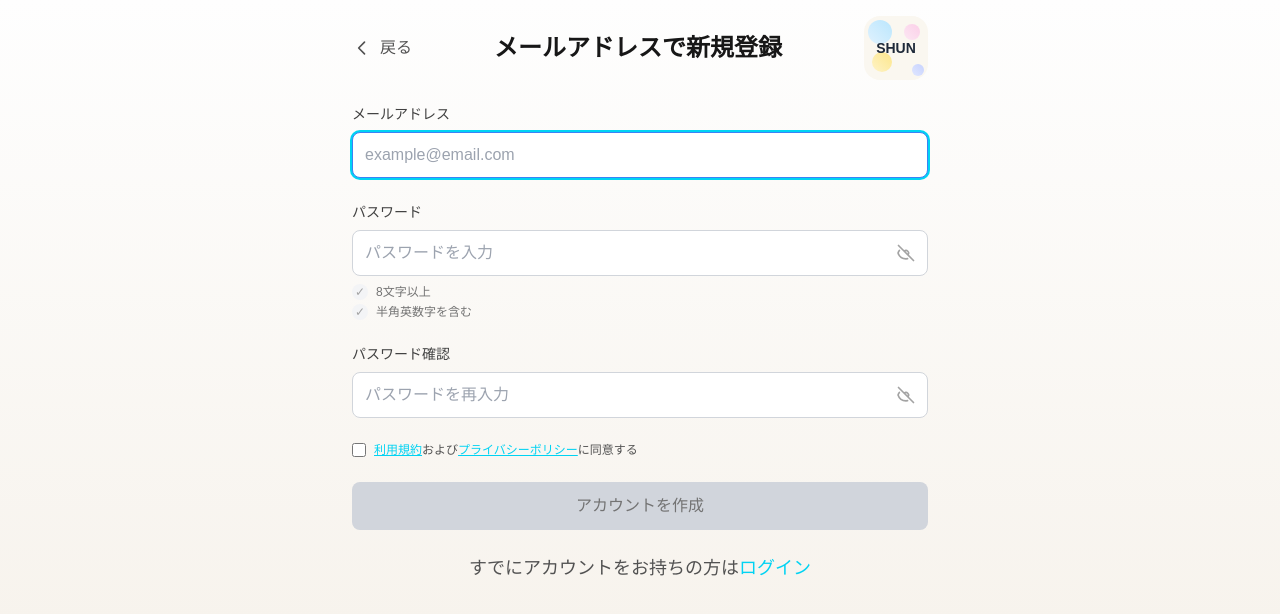
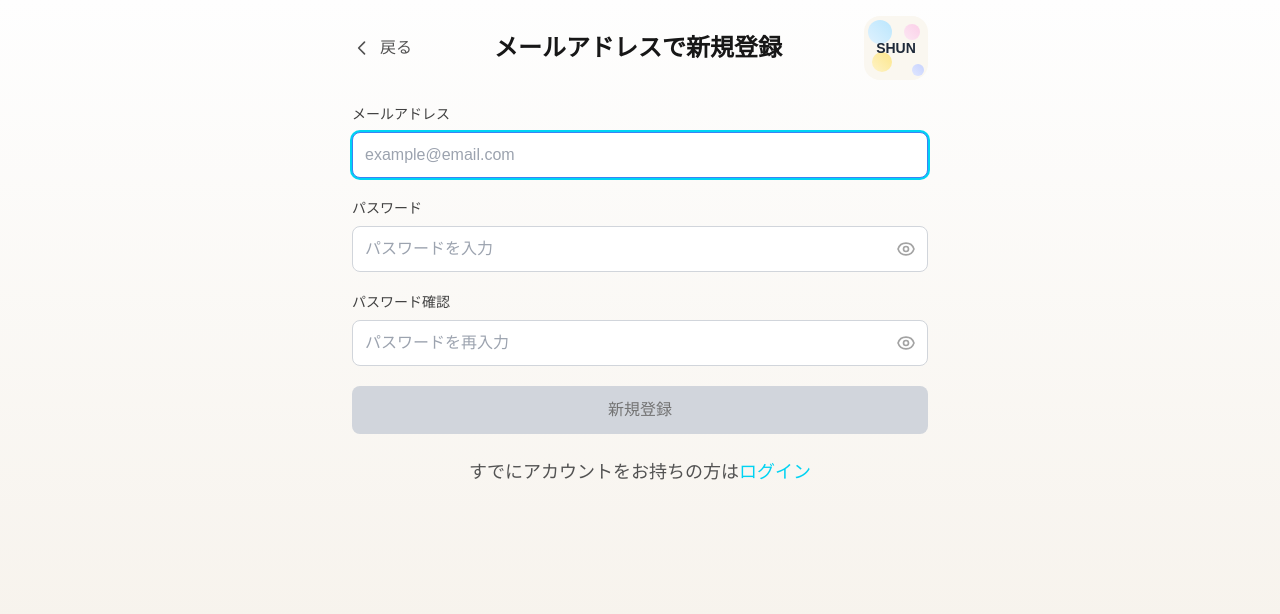
Before and after one commit to shunotsuda/trip-app, a Next.js app: page /signup/email in a window 1280 px wide. Shown: the top 614 px of the page. Built offline with nearby package versions, Linux system fonts and the light colour scheme.

Commit message:
Fix back button navigation behavior

```diff
--- a/src/app/forgot-password/page.tsx
+++ b/src/app/forgot-password/page.tsx
@@ -71,8 +71,8 @@ export default function ForgotPasswordPage() {
 				{/* Back Button - Top Left (only show when not submitted) */}
 				{!isSubmitted && (
 					<div className="mb-4 md:mb-3">
-						<button
-							onClick={() => window.history.back()}
+						<Link
+							href="/login/email"
 							className="inline-flex items-center text-gray-600 hover:text-gray-800 transition-colors"
 						>
 							<svg
@@ -89,7 +89,7 @@ export default function ForgotPasswordPage() {
 								/>
 							</svg>
 							戻る
-						</button>
+						</Link>
 					</div>
 				)}
 
--- a/src/app/login/email/page.tsx
+++ b/src/app/login/email/page.tsx
@@ -89,8 +89,8 @@ function EmailLoginContent() {
 				{/* Desktop Header - Horizontal Layout */}
 				<div className="hidden lg:flex items-center justify-between mb-6">
 					{/* Back Button */}
-					<button
-						onClick={() => window.history.back()}
+					<Link
+						href="/login"
 						className="inline-flex items-center text-gray-600 hover:text-gray-800 transition-colors"
 					>
 						<svg
@@ -107,7 +107,7 @@ function EmailLoginContent() {
 							/>
 						</svg>
 						戻る
-					</button>
+					</Link>
 
 					{/* Title */}
 					<h1 className="text-2xl font-bold text-gray-900">
@@ -159,8 +159,8 @@ function EmailLoginContent() {
 				<div className="lg:hidden">
 					{/* Back Button - Top Left */}
 					<div className="mb-4 md:mb-3">
-						<button
-							onClick={() => window.history.back()}
+						<Link
+							href="/login"
 							className="inline-flex items-center text-gray-600 hover:text-gray-800 transition-colors"
 						>
 							<svg
@@ -177,7 +177,7 @@ function EmailLoginContent() {
 								/>
 							</svg>
 							戻る
-						</button>
+						</Link>
 					</div>
 
 					{/* Logo */}
--- a/src/app/signup/email/page.tsx
+++ b/src/app/signup/email/page.tsx
@@ -100,8 +100,8 @@ export default function EmailSignupPage() {
 				{/* Desktop Header - Horizontal Layout */}
 				<div className="hidden lg:flex items-center justify-between mb-6">
 					{/* Back Button */}
-					<button
-						onClick={() => window.history.back()}
+					<Link
+						href="/login"
 						className="inline-flex items-center text-gray-600 hover:text-gray-800 transition-colors"
 					>
 						<svg
@@ -118,7 +118,7 @@ export default function EmailSignupPage() {
 							/>
 						</svg>
 						戻る
-					</button>
+					</Link>
 
 					{/* Title */}
 					<h1 className="text-2xl font-bold text-gray-900">
@@ -170,8 +170,8 @@ export default function EmailSignupPage() {
 				<div className="lg:hidden">
 					{/* Back Button - Top Left */}
 					<div className="mb-4 md:mb-3">
-						<button
-							onClick={() => window.history.back()}
+						<Link
+							href="/login"
 							className="inline-flex items-center text-gray-600 hover:text-gray-800 transition-colors"
 						>
 							<svg
@@ -188,7 +188,7 @@ export default function EmailSignupPage() {
 								/>
 							</svg>
 							戻る
-						</button>
+						</Link>
 					</div>
 
 					{/* Logo */}
@@ -234,18 +234,14 @@ export default function EmailSignupPage() {
 					</div>
 
 					{/* Title */}
-					<div className="text-center mb-4 md:mb-3">
-						<h1 className="text-2xl md:text-3xl font-bold text-gray-900">
+					<h1 className="text-2xl font-bold text-gray-900 text-center mb-6 md:mb-8">
 						メールアドレスで新規登録
 					</h1>
 				</div>
-				</div>
 
-				{/* Signup Form */}
-				<form
-					onSubmit={handleSubmit}
-					className="space-y-4 md:space-y-5 lg:space-y-6"
-				>
+				{/* Form */}
+				<form onSubmit={handleSubmit} className="space-y-4 md:space-y-5">
+					{/* Email Field */}
 					<div>
 						<label
 							htmlFor="email"
@@ -271,6 +267,7 @@ export default function EmailSignupPage() {
 						)}
 					</div>
 
+					{/* Password Field */}
 					<div>
 						<label
 							htmlFor="password"
@@ -294,11 +291,25 @@ export default function EmailSignupPage() {
 							<button
 								type="button"
 								onClick={() => setShowPassword(!showPassword)}
-								className="absolute right-3 top-1/2 transform -translate-y-1/2 text-gray-400 hover:text-gray-600 transition-colors"
+								className="absolute inset-y-0 right-0 pr-3 flex items-center"
 							>
 								{showPassword ? (
 									<svg
-										className="w-5 h-5"
+										className="h-5 w-5 text-gray-400"
+										fill="none"
+										stroke="currentColor"
+										viewBox="0 0 24 24"
+									>
+										<path
+											strokeLinecap="round"
+											strokeLinejoin="round"
+											strokeWidth={2}
+											d="M13.875 18.825A10.05 10.05 0 0112 19c-4.478 0-8.268-2.943-9.543-7a9.97 9.97 0 011.563-3.029m5.858.908a3 3 0 114.243 4.243M9.878 9.878l4.242 4.242M9.878 9.878L3 3m6.878 6.878L21 21"
+										/>
+									</svg>
+								) : (
+									<svg
+										className="h-5 w-5 text-gray-400"
 										fill="none"
 										stroke="currentColor"
 										viewBox="0 0 24 24"
@@ -316,36 +327,38 @@ export default function EmailSignupPage() {
 											d="M2.458 12C3.732 7.943 7.523 5 12 5c4.478 0 8.268 2.943 9.542 7-1.274 4.057-5.064 7-9.542 7-4.477 0-8.268-2.943-9.542-7z"
 										/>
 									</svg>
-								) : (
-									<svg
-										className="w-5 h-5"
-										fill="none"
-										stroke="currentColor"
-										viewBox="0 0 24 24"
-									>
-										<path
-											strokeLinecap="round"
-											strokeLinejoin="round"
-											strokeWidth={2}
-											d="M13.875 18.825A10.05 10.05 0 0112 19c-4.478 0-8.268-2.943-9.543-7a9.97 9.97 0 011.563-3.029m5.858.908a3 3 0 114.243 4.243M9.878 9.878l4.242 4.242M9.878 9.878L3 3m6.878 6.878L21 21"
-										/>
-									</svg>
 								)}
 							</button>
 						</div>
+						{passwordError && (
+							<p className="mt-1 text-xs text-red-600">{passwordError}</p>
+						)}
 
-						{/* Password Requirements */}
+						{/* Password Validation */}
+						{password && (
 							<div className="mt-2 space-y-1">
 								<div className="flex items-center text-xs">
-								<span
-									className={`w-4 h-4 rounded-full flex items-center justify-center mr-2 ${
+									<div
+										className={`w-4 h-4 rounded-full mr-2 flex items-center justify-center ${
 											passwordValidation.length
 												? "bg-green-100 text-green-600"
 												: "bg-gray-100 text-gray-400"
 										}`}
 									>
-									✓
-								</span>
+										{passwordValidation.length && (
+											<svg
+												className="w-3 h-3"
+												fill="currentColor"
+												viewBox="0 0 20 20"
+											>
+												<path
+													fillRule="evenodd"
+													d="M16.707 5.293a1 1 0 010 1.414l-8 8a1 1 0 01-1.414 0l-4-4a1 1 0 011.414-1.414L8 12.586l7.293-7.293a1 1 0 011.414 0z"
+													clipRule="evenodd"
+												/>
+											</svg>
+										)}
+									</div>
 									<span
 										className={
 											passwordValidation.length
@@ -357,15 +370,27 @@ export default function EmailSignupPage() {
 									</span>
 								</div>
 								<div className="flex items-center text-xs">
-								<span
-									className={`w-4 h-4 rounded-full flex items-center justify-center mr-2 ${
+									<div
+										className={`w-4 h-4 rounded-full mr-2 flex items-center justify-center ${
 											passwordValidation.alphanumeric
 												? "bg-green-100 text-green-600"
 												: "bg-gray-100 text-gray-400"
 										}`}
 									>
-									✓
-								</span>
+										{passwordValidation.alphanumeric && (
+											<svg
+												className="w-3 h-3"
+												fill="currentColor"
+												viewBox="0 0 20 20"
+											>
+												<path
+													fillRule="evenodd"
+													d="M16.707 5.293a1 1 0 010 1.414l-8 8a1 1 0 01-1.414 0l-4-4a1 1 0 011.414-1.414L8 12.586l7.293-7.293a1 1 0 011.414 0z"
+													clipRule="evenodd"
+												/>
+											</svg>
+										)}
+									</div>
 									<span
 										className={
 											passwordValidation.alphanumeric
@@ -373,12 +398,14 @@ export default function EmailSignupPage() {
 												: "text-gray-500"
 										}
 									>
-									半角英数字を含む
+										英数字を含む
 									</span>
 								</div>
 							</div>
+						)}
 					</div>
 
+					{/* Confirm Password Field */}
 					<div>
 						<label
 							htmlFor="confirmPassword"
@@ -403,12 +430,28 @@ export default function EmailSignupPage() {
 							/>
 							<button
 								type="button"
-								onClick={() => setShowConfirmPassword(!showConfirmPassword)}
-								className="absolute right-3 top-1/2 transform -translate-y-1/2 text-gray-400 hover:text-gray-600 transition-colors"
+								onClick={() =>
+									setShowConfirmPassword(!showConfirmPassword)
+								}
+								className="absolute inset-y-0 right-0 pr-3 flex items-center"
 							>
 								{showConfirmPassword ? (
 									<svg
-										className="w-5 h-5"
+										className="h-5 w-5 text-gray-400"
+										fill="none"
+										stroke="currentColor"
+										viewBox="0 0 24 24"
+									>
+										<path
+											strokeLinecap="round"
+											strokeLinejoin="round"
+											strokeWidth={2}
+											d="M13.875 18.825A10.05 10.05 0 0112 19c-4.478 0-8.268-2.943-9.543-7a9.97 9.97 0 011.563-3.029m5.858.908a3 3 0 114.243 4.243M9.878 9.878l4.242 4.242M9.878 9.878L3 3m6.878 6.878L21 21"
+										/>
+									</svg>
+								) : (
+									<svg
+										className="h-5 w-5 text-gray-400"
 										fill="none"
 										stroke="currentColor"
 										viewBox="0 0 24 24"
@@ -426,20 +469,6 @@ export default function EmailSignupPage() {
 											d="M2.458 12C3.732 7.943 7.523 5 12 5c4.478 0 8.268 2.943 9.542 7-1.274 4.057-5.064 7-9.542 7-4.477 0-8.268-2.943-9.542-7z"
 										/>
 									</svg>
-								) : (
-									<svg
-										className="w-5 h-5"
-										fill="none"
-										stroke="currentColor"
-										viewBox="0 0 24 24"
-									>
-										<path
-											strokeLinecap="round"
-											strokeLinejoin="round"
-											strokeWidth={2}
-											d="M13.875 18.825A10.05 10.05 0 0112 19c-4.478 0-8.268-2.943-9.543-7a9.97 9.97 0 011.563-3.029m5.858.908a3 3 0 114.243 4.243M9.878 9.878l4.242 4.242M9.878 9.878L3 3m6.878 6.878L21 21"
-										/>
-									</svg>
 								)}
 							</button>
 						</div>
@@ -450,68 +479,17 @@ export default function EmailSignupPage() {
 						)}
 					</div>
 
-					<div className="flex items-center">
-						<label className="flex items-center">
-							<input
-								type="checkbox"
-								required
-								className="w-3.5 h-3.5 text-cyan-400 border-gray-300 rounded focus:ring-cyan-400"
-							/>
-							<span className="ml-2 text-xs text-gray-600">
-								<Link
-									href="/terms"
-									className="text-cyan-400 hover:text-cyan-500 transition-colors underline"
-								>
-									利用規約
-								</Link>
-								および
-								<Link
-									href="/privacy"
-									className="text-cyan-400 hover:text-cyan-500 transition-colors underline"
-								>
-									プライバシーポリシー
-								</Link>
-								に同意する
-							</span>
-						</label>
-					</div>
-
+					{/* Submit Button */}
 					<button
 						type="submit"
 						disabled={!isFormValid || isLoading}
-						className={`w-full py-3 px-4 rounded-lg font-medium transition-all duration-200 ${
+						className={`w-full py-3 px-4 rounded-lg font-medium transition-colors duration-150 ${
 							isFormValid && !isLoading
-								? "bg-gradient-to-r from-cyan-400 to-pink-400 text-white hover:from-cyan-500 hover:to-pink-500 "
+								? "bg-gradient-to-r from-cyan-400 to-pink-400 text-white hover:from-cyan-500 hover:to-pink-500"
 								: "bg-gray-300 text-gray-500 cursor-not-allowed"
 						}`}
 					>
-						{isLoading ? (
-							<div className="flex items-center justify-center">
-								<svg
-									className="animate-spin -ml-1 mr-2 h-4 w-4 text-white"
-									xmlns="http://www.w3.org/2000/svg"
-									fill="none"
-									viewBox="0 0 24 24"
-								>
-									<circle
-										className="opacity-25"
-										cx="12"
-										cy="12"
-										r="10"
-										stroke="currentColor"
-										strokeWidth="4"
-									></circle>
-									<path
-										className="opacity-75"
-										fill="currentColor"
-										d="M4 12a8 8 0 018-8V0C5.373 0 0 5.373 0 12h4zm2 5.291A7.962 7.962 0 014 12H0c0 3.042 1.135 5.824 3 7.938l3-2.647z"
-									></path>
-								</svg>
-								登録中...
-							</div>
-						) : (
-							"アカウントを作成"
-						)}
+						{isLoading ? "登録中..." : "新規登録"}
 					</button>
 				</form>
 
```
Lines whose indentation alone changed are shown as unchanged.
